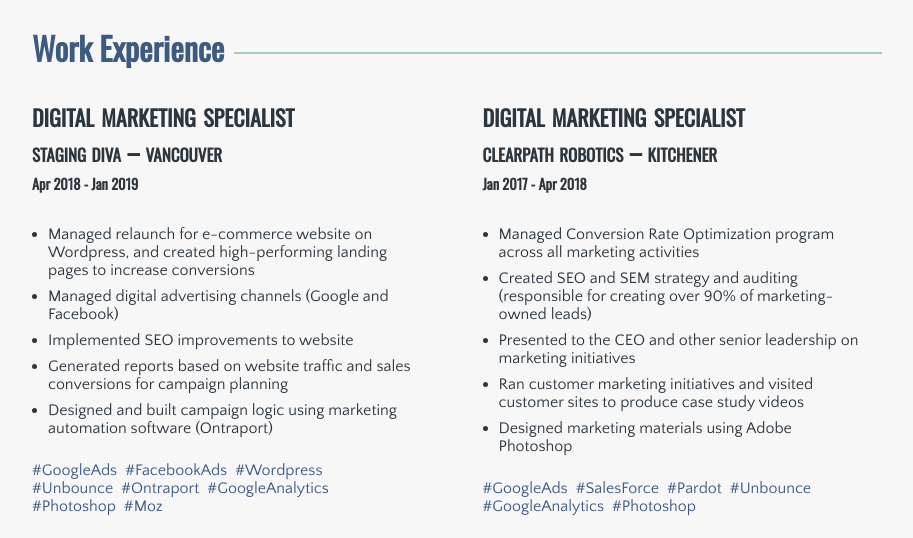
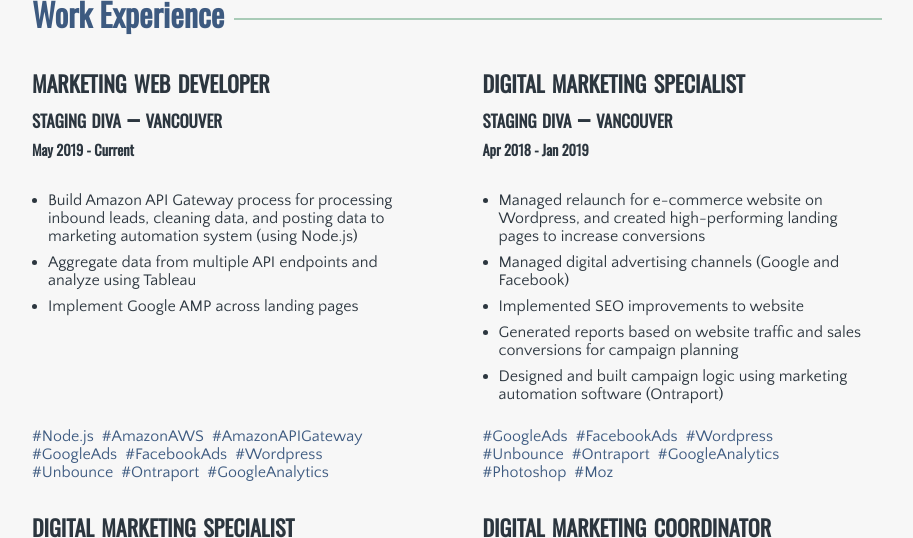
Before and after one commit to rachelgould/rachelgould.github.io, a website: page index.html in a window 1280 px wide. Shown: the part 1853-2391 px from the top of the page, without its empty margins (183-1096 px from the left). Drawn offline with nearby package versions, Linux system fonts and the light colour scheme.

Commit message:
update content

```diff
--- a/index.html
+++ b/index.html
@@ -32,7 +32,7 @@
       <p>Full-stack web developer fuelled by curiosity and a love of learning. If this sounds generic, ask yourself how many communications interns would volunteer to go inside of a radioactive particle accelerator just so they could see how it works.</p>
       <p>This is the sense of wonder that I bring to web development, with a particular passion for front-end.</p>
       <p>In addition to my natural curiosity, I also bring solid business awareness and communication skills from working as a Digital Marketing Specialist for tech companies. I've touched almost every part of the sales and marketing process, from hitting the phones to building large-scale campaigns.</p>
-      <p><a href="./Rachel Gould.pdf">Click here to download an excerpt of this resumé.</a></p>
+      <!-- <p><a href="./Rachel Gould.pdf">Click here to download an excerpt of this resumé.</a></p> -->
     </section>
     <section id="section-skills">
       <h1>Skills</h1>
@@ -60,11 +60,14 @@
             <li>MongoDB</li>
             <li>PostgreSQL</li>
             <li>Knex</li>
+            <li>Amazon S3</li>
+            <li>Amazon API Gateway</li>
           </ul>
         </div>
         <div>
           <h2>more</h2>
           <ul>
+            <li>Tableau</li>
             <li>Adobe Photoshop</li>
             <li>SEO (Search Engine Optimization)</li>
             <li>Google Ads</li>
@@ -197,6 +200,28 @@
     <section id="section-work-exp">
       <h1>Work Experience</h1>
       <div class="section-work-exp-container">
+          <div>
+              <h2 class="job-title">marketing web developer</h2>
+              <h2>staging diva – vancouver</h2>
+              <h3>May 2019 - Current</h3>
+              <!-- <p>E-commerce business selling info products in 24 countries.</p> -->
+              <ul>
+                <li>Build Amazon API Gateway process for processing inbound leads, cleaning data, and posting data to marketing automation system (using Node.js) </li>
+                <li>Aggregate data from multiple API endpoints and analyze using Tableau </li>
+                <li>Implement Google AMP across landing pages</li>
+              </ul>
+              <ul class="tech-stack">
+                  <li>#Node.js</li>
+                  <li>#AmazonAWS</li>
+                  <li>#AmazonAPIGateway</li>
+                  <li>#GoogleAds</li>
+                  <li>#FacebookAds</li>
+                  <li>#Wordpress</li>
+                  <li>#Unbounce</li>
+                  <li>#Ontraport</li>
+                  <li>#GoogleAnalytics</li>
+                </ul>
+            </div>
         <div>
           <h2 class="job-title">digital marketing specialist</h2>
           <h2>staging diva – vancouver</h2>
@@ -342,6 +367,12 @@
             <h3>Class of 2017</h3>
             <p>Graduated on the Dean's List (with distinction). Majored in Rhetoric and Professional Writing with a specialization in Digital Media Studies and a minor in Economics.</p>
           </div>
+          <div>
+              <h2 class="job-title">continued online learning</h2>
+              <h2>university of pennsylania – via coursera</h2>
+              <h3>2019 - Current</h3>
+              <p>Completed certificate in Computational Thinking for Problem Solving (June 2019)</p>
+            </div>
         </div>
       </section>
   </main>
```
